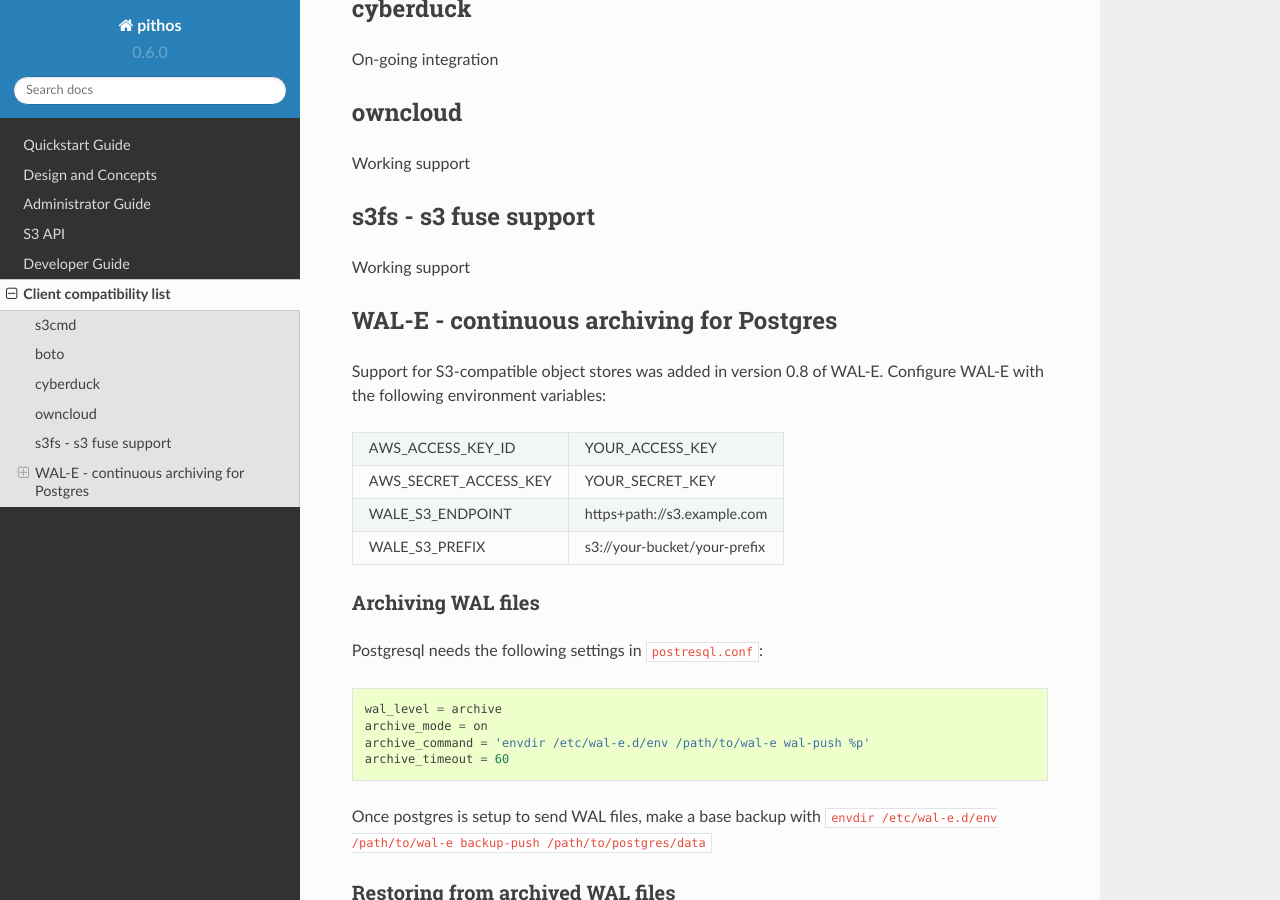
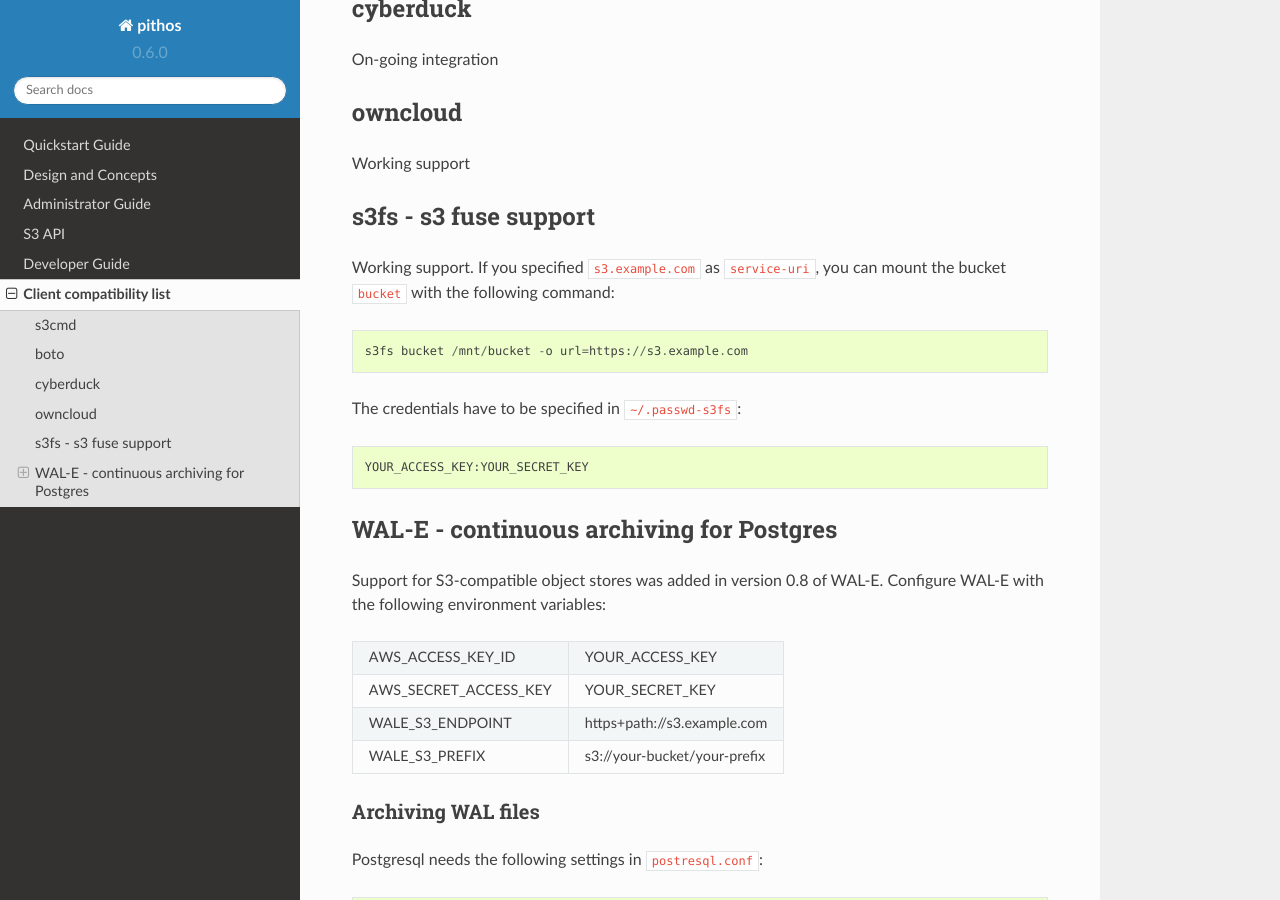
Before and after one commit to exoscale/pithos, a Sphinx documentation site: the page built from doc/source/clients.rst, in a window 1280 px wide and 900 px high, scrolled down 906 px. Built offline with Sphinx 7.4.7 and the Read the Docs theme 2.0.0, drawn with Linux system fonts in a browser that asks for light colours.

Commit message:
doc: document s3fs use

```diff
--- a/doc/source/clients.rst
+++ b/doc/source/clients.rst
@@ -50,7 +50,15 @@
 s3fs - s3 fuse support
 ----------------------
 
-Working support
+Working support. If you specified ``s3.example.com`` as
+``service-uri``, you can mount the bucket ``bucket`` with the
+following command::
+
+    s3fs bucket /mnt/bucket -o url=https://s3.example.com
+
+The credentials have to be specified in ``~/.passwd-s3fs``::
+
+    YOUR_ACCESS_KEY:YOUR_SECRET_KEY
 
 WAL-E - continuous archiving for Postgres
 -----------------------------------------
```
